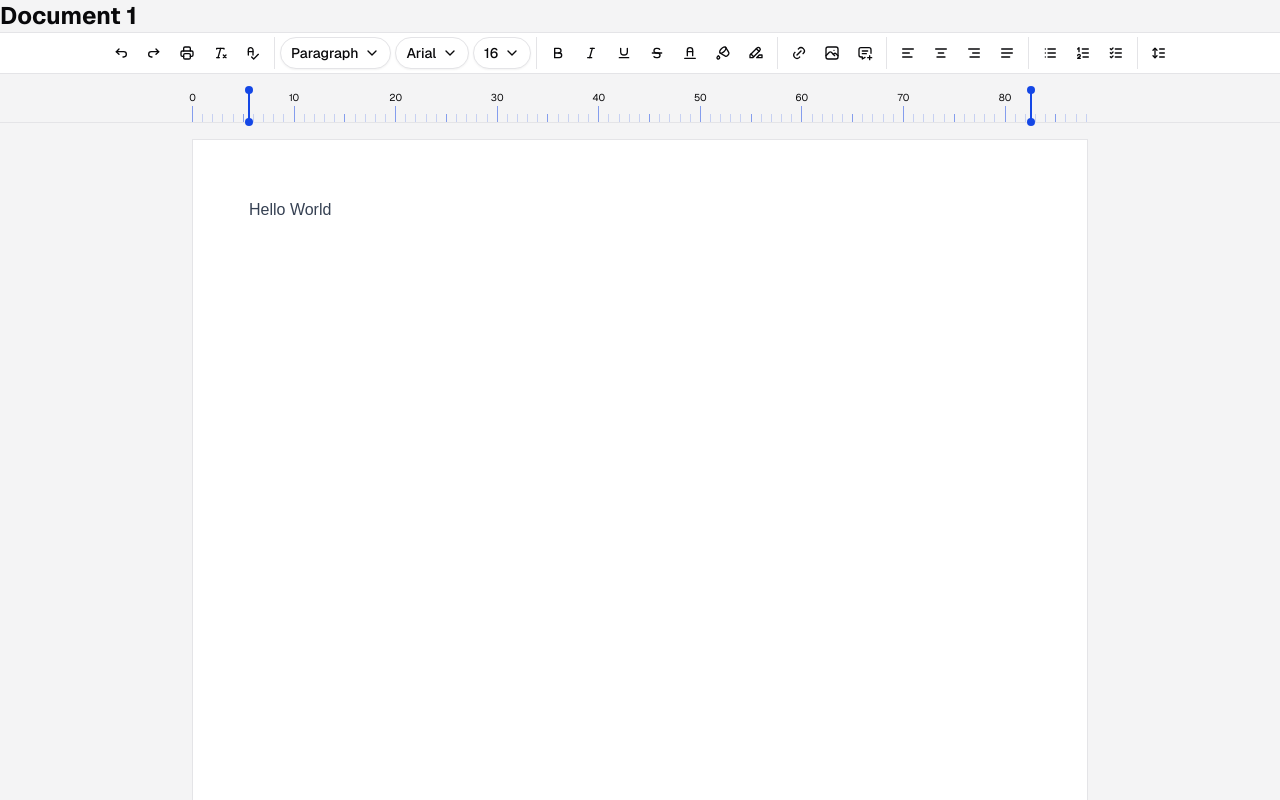
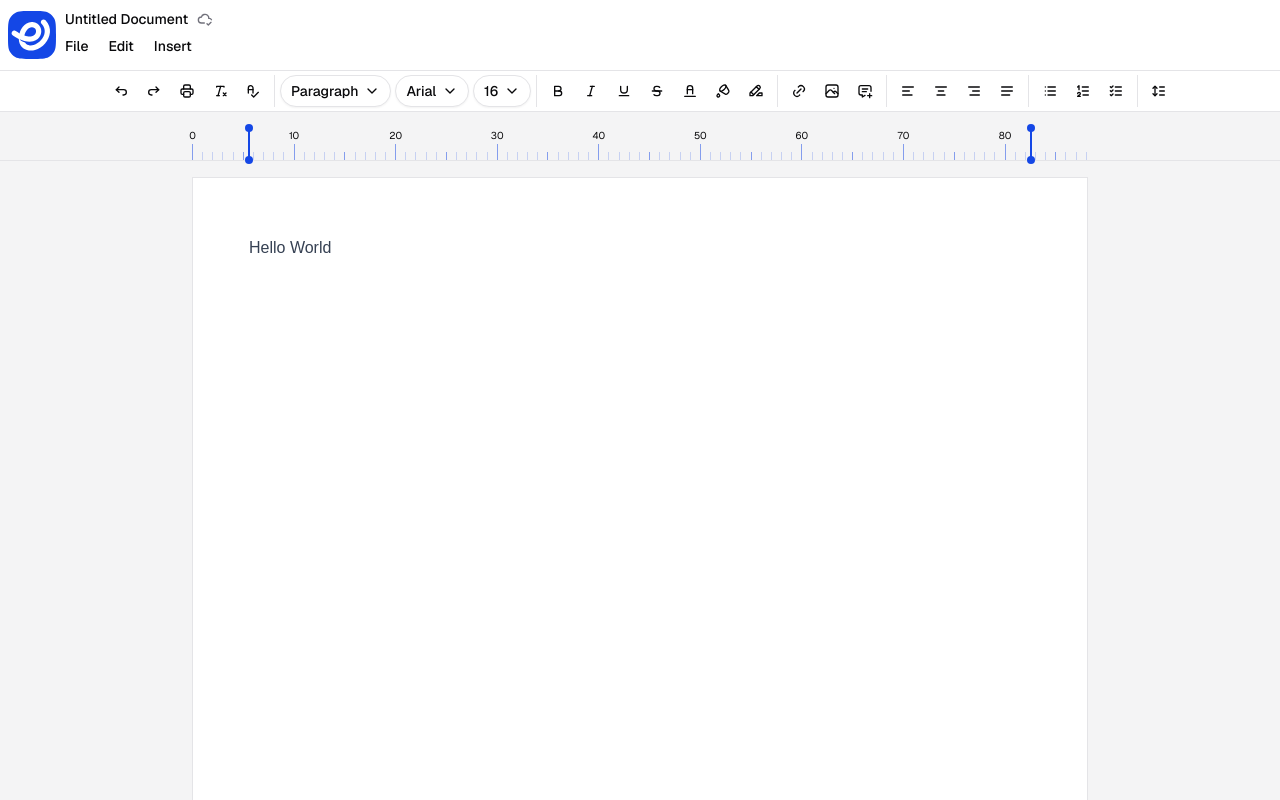
Before and after one commit to imantalebizadeh/next-docs, a Next.js app: page /documents/1 in a window 1280 px wide. Shown: the top 800 px of the page. Built offline with nearby package versions, Linux system fonts and the light colour scheme.

Commit message:
feat: replace document title with DocumentHeader component for improved layout consistency

```diff
--- a/src/app/documents/[documentId]/page.tsx
+++ b/src/app/documents/[documentId]/page.tsx
@@ -1,6 +1,7 @@
 import type { Metadata } from "next";
 
 import { Editor } from "@/components/editor";
+import { DocumentHeader } from "@/components/layout/document-header";
 
 export const metadata: Metadata = {
   title: "Document",
@@ -13,7 +14,7 @@ export default async function DocumentPage({
 
   return (
     <div className="min-h-screen bg-muted">
-      <h1 className="font-bold text-2xl">Document {documentId}</h1>
+      <DocumentHeader />
       <Editor />
     </div>
   );
```
